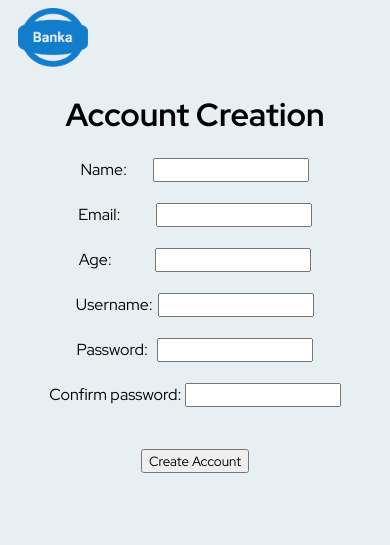
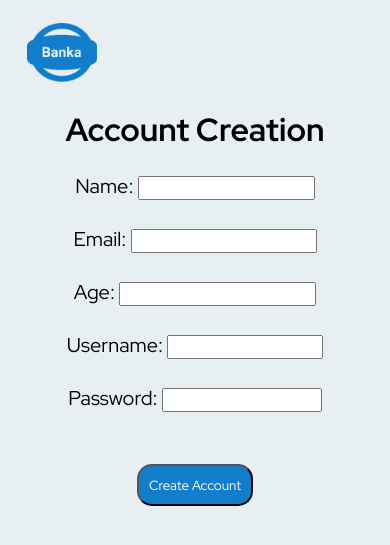
Before and after one commit to flohaden/banka, a PHP site: page /pages/create.html in a window 390 px wide. Shown: the top 545 px of the page. Run offline with PHP 8.4, Linux system fonts and the light colour scheme.

Commit message:
responsive changes

```diff
--- a/css/createcss.css
+++ b/css/createcss.css
@@ -9,20 +9,29 @@ body {
   text-align: center;
 }
 .input1 {
-  margin-left: 23px;
+  padding-left: 23px;
 }
 .input2 {
-  margin-left: 32px;
+  padding-left: 32px;
 }
 .input3 {
-  margin-left: 40px;
+  padding-left: 43px;
 }
 .input4 {
-  margin-left: 2px;
+  padding-left: 2px;
 }
 .input5 {
-  margin-left: 6px;
+  padding-left: 6px;
 }
 #input6 {
-  margin-left: 10px;
+  padding-left: 10px;
 }
+a button {
+  padding: 10px;
+  color: white;
+  background: rgba(18, 125, 203, 1);
+  border-radius: 15px;
+}
+form {
+  font-size: 20px;
+}
--- a/pages/create.html
+++ b/pages/create.html
@@ -13,7 +13,7 @@
     <div>
         <nav>
             <div>
-            <span><img src="../images/logo4.png" style=width:70px;height:auto;padding-left:10px;></span>
+            <img src="../images/logo4.png" style=width:70px;height:auto;padding-left:5%;padding-top:15px;>
             </div>
         </nav>
 
@@ -45,11 +45,10 @@
                     <input class= "input5"  type="password">
                 </div>
                 <br>
-                <div>
+                <!-- <div>
                     <label for="">Confirm password:</label>
                     <input type="password">
-                </div>
-                <br>
+                </div> -->
                 <br>
                 <a href="homepage.html"><button>Create Account</button></a>
             </form>
```
Also changed, not shown: pages/dashboard.html (added).
